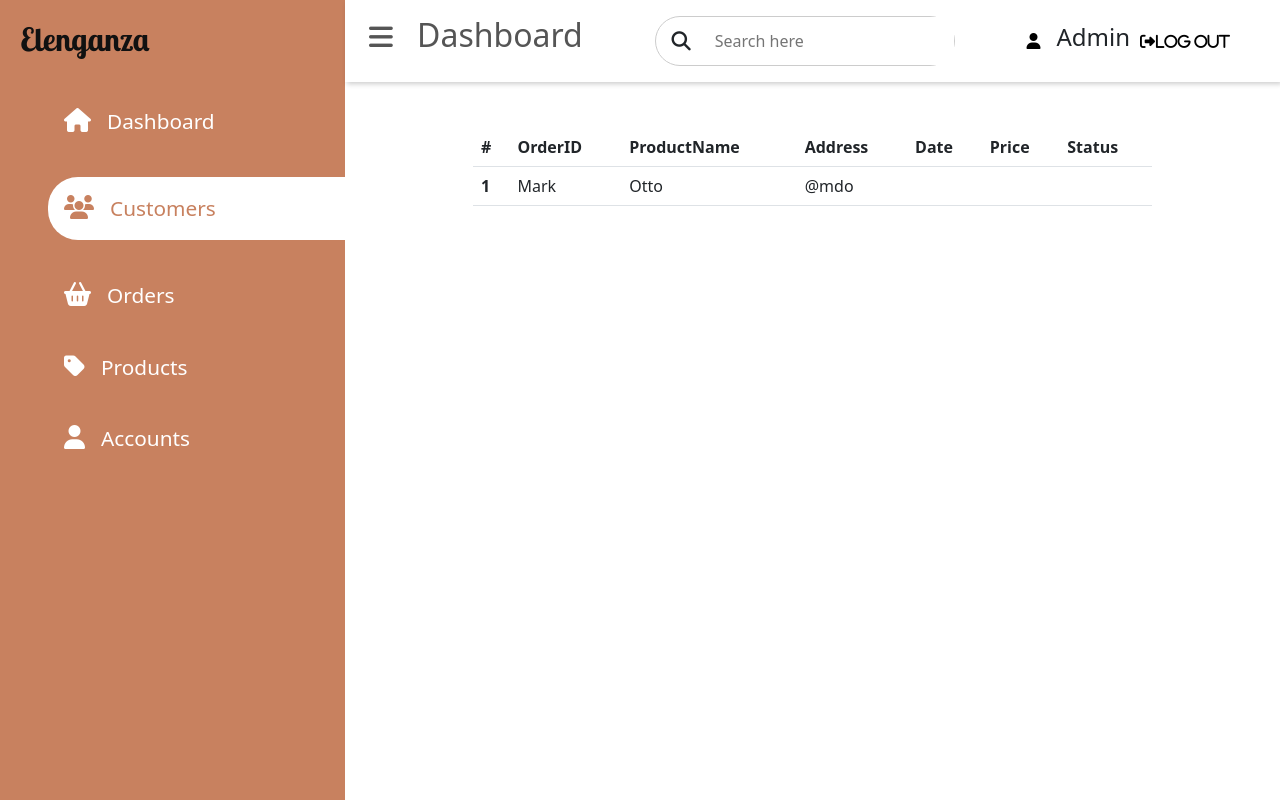
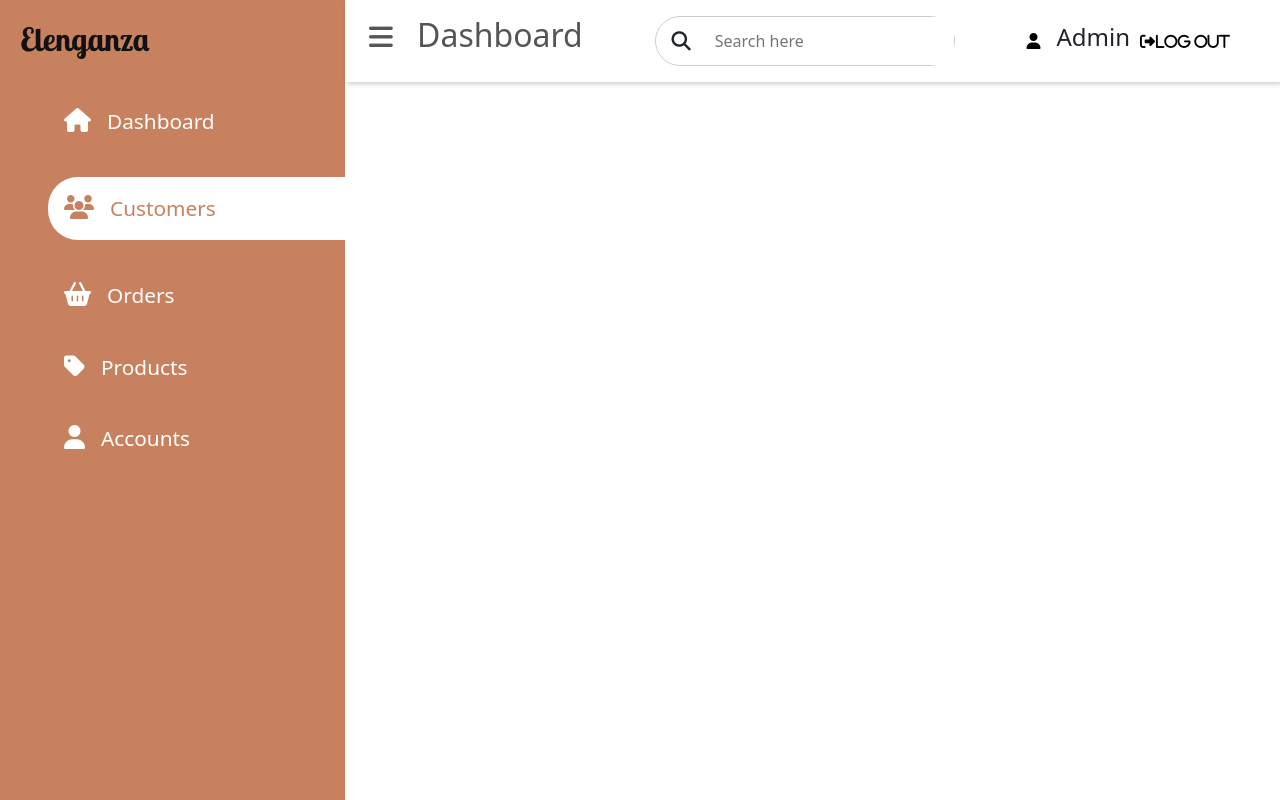
Before and after one commit to ilhem18/ecommerce-backend, a PHP site: page /admin/index.php in a window 1280 px wide, after a click on "Customers". Run offline with PHP 8.4, Linux system fonts and the light colour scheme; the visitor is signed in with stand-in values (Sample User, id 1).

Commit message:
database structure

```diff
--- a/Database structure.txt
+++ b/Database structure.txt
@@ -4,5 +4,5 @@ image(imgID, name)
 size(sizeID, name)
 user(userID, name, username, password)
 client(clientID, name, phone, adresse)
-purshace(purID, qte, typelivraison, Date, ClientID*, articleID*)
+purshace(purID, qte, typelivraison, Date,status, ClientID*, articleID*)
 panier(panierID, clientID*, articleID*)
--- a/admin/index.php
+++ b/admin/index.php
@@ -192,9 +192,9 @@ a{
         position: relative;
         padding: 2rem;
     }
-    .customers{
+    #orders .orders{
         position: relative;
-        padding: 8rem;
+        padding: 8rem 4rem;
     }
     .card-header h2{
         font-size: 40px;
@@ -450,83 +532,6 @@ a{
                 </table>
             </div>
         </div>
-        </main>
-    </div>
-
-
-
-    <!--customers dashboard-->
-    <div id="customers" class="section main-content">
-    <header>
-            <h2>
-                <label for="nav-toggle">
-                <i class="fa-solid fa-bars"></i>
-                </label>
-                Dashboard
-            </h2>
-            <div class="search-wrapper">
-                <i class="fa-solid fa-magnifying-glass"></i>
-                <input type="search" placeholder="Search here" />
-            </div>
-            <div class="user-wrapper">
-                <a href="#"><i class="fa-solid fa-user"></i></a>
-                    <h4>Admin</h4>
-                    <form method="post">
-                        <button type="submit" name="logout"><i class="fa-sharp fa-solid fa-right-from-bracket">Log Out</i></button>
-                    </form>
-            </div>
-        </header>
-        <div class="customers">
-        <div id="tableContainer" class="card-body">
-        <table class="table table-hover">
-            <thead>
-                <tr>
-                    <th scope="col">#</th>
-                    <th scope="col">OrderID</th>
-                    <th scope="col">ProductName</th>
-                    <th scope="col">Address</th>
-                    <th scope="col">Date</th>
-                    <th scope="col">Price</th>
-                    <th scope="col">Status</th>
-                </tr>
-            </thead>
-            <tbody>
-                <tr>
-                    <th scope="row">1</th>
-                    <td>Mark</td>
-                    <td>Otto</td>
-                    <td>@mdo</td>
-                    <td></td>
-                    <td></td>
-                    <td></td>
-                </tr>
-            </tbody>
-            </table>
-        </div>
-        </div>
-    </div>
-
-    <!--orders dashboard-->
-    <div id="orders" class="section main-content">
-    <header>
-            <h2>
-                <label for="nav-toggle">
-                <i class="fa-solid fa-bars"></i>
-                </label>
-                Dashboard
-            </h2>
-            <div class="search-wrapper">
-                <i class="fa-solid fa-magnifying-glass"></i>
-                <input type="search" placeholder="Search here" />
-            </div>
-            <div class="user-wrapper">
-                <a href="#"><i class="fa-solid fa-user"></i></a>
-                    <h4>Admin</h4>
-                    <form method="post">
-                        <button type="submit" name="logout"><i class="fa-sharp fa-solid fa-right-from-bracket">Log Out</i></button>
-                    </form>
-            </div>
-        </header>
     </div>
 
 
@@ -595,8 +606,9 @@ a{
     </script>
 <script>
     $(document).ready(function() {
+
         // Hide all tables except the first one initially
-        $('#tableContainer table:not(:first)').hide();
+        $('.section:not(:first) table').hide();
 
         // Add click event handler to the tab links
         $('#myTabs a').click(function(e) {
```
Also changed, not shown: other parts of admin/index.php (+89 -1 lines). Lines whose indentation alone changed are shown as unchanged.
